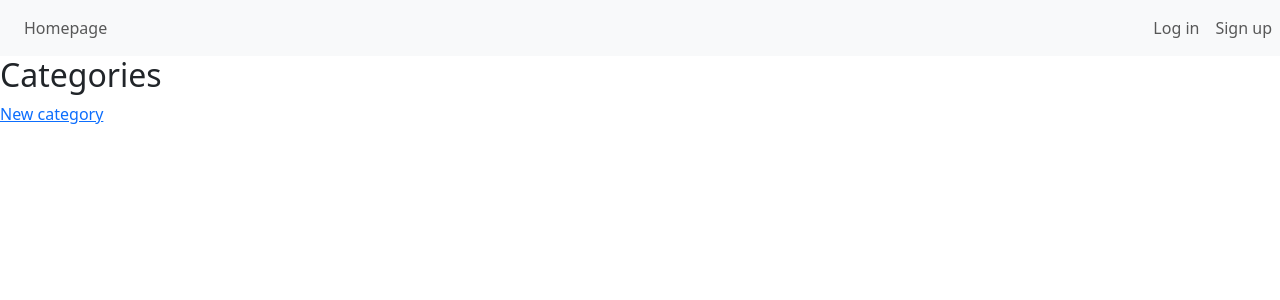
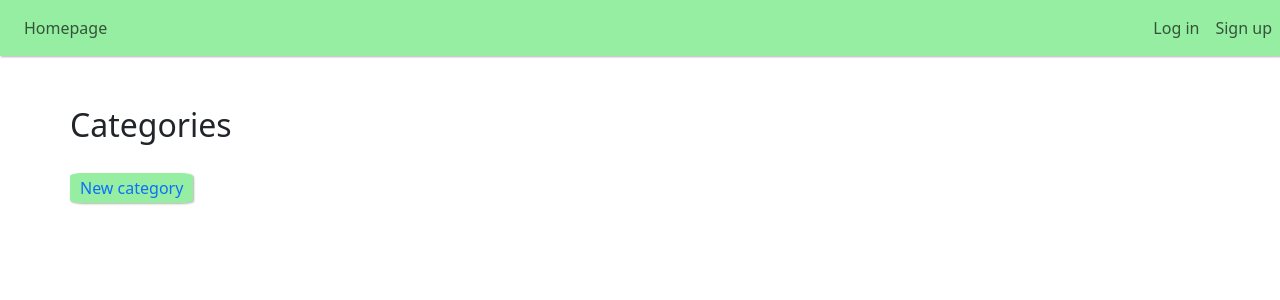
Before and after one commit to karutka/CodeAcademy-Full-Stack-Python-Project, a Flask app: template templates/categories.html in a window 1280 px wide. Shown: the top 300 px of the page. Run offline with Flask 2, Linux system fonts and the light colour scheme; the template is opened without the code that fills it, so the values that code supplies are empty; some libraries are stand-ins or nearby versions.

Commit message:
update styling

```diff
--- a/static/style.css
+++ b/static/style.css
@@ -0,0 +1,37 @@
+.navbar {
+    background-color: rgba(22, 217, 48, 0.45);
+    box-shadow: 1px 1px 2px rgba(0,0,0,0.3);
+}
+
+.container {
+    background-color: rgba(22, 217, 48, 0.75);
+    border-radius: 10px;
+    box-shadow: 1px 1px 2px rgba(0,0,0,0.3);
+    width: 500px;
+}
+
+.btn {
+    color: black;
+    border-color:  black;
+}
+
+.btn:hover {
+    background-color: white;
+    border-color:  black;
+}
+
+.header {
+    padding: 0 0 30px 20px;
+}
+
+.ref {
+    background-color: rgba(22, 217, 48, 0.45);
+    padding: 4px 10px;
+    border-radius: 10%;
+    text-decoration: none;
+    box-shadow: 1px 1px 2px rgba(0,0,0,0.3);
+}
+
+form {
+    margin: 20px;
+}
--- a/templates/categories.html
+++ b/templates/categories.html
@@ -1,21 +1,27 @@
 {% extends "layout.html" %}
+
+{% block pagetitle %}Categories | {% endblock %}
 
 {% block content %}
 {{ super() }}
-<h2>Categories</h2>
+<div style="margin: 50px;">
+<div class="header">
+    <h2>Categories</h2>
+    <br>
+    <a class="ref" href="{{ url_for('create_category')}}">New category</a>
+</div>
+
 {% if all_categories %}
 {% for category in all_categories %}
 <hr>
 <p>
     {{category.category}}
     <br>
-    <a href="{{ url_for('delete_category', id=category['id']) }}">Delete</a>
-    <a href="{{ url_for('modify_category', id=category['id']) }}">Edit</a>
+    <a class="ref" href="{{ url_for('modify_category', id=category['id']) }}">Edit</a>
+    <a class="ref" href="{{ url_for('delete_category', id=category['id']) }}">Delete</a>
 </p>
 {% endfor %}
 <hr>
 {% endif %}
-
-<p><a href="{{ url_for('create_category')}}">New category</a></p>
-
+</div>
 {% endblock %}
--- a/templates/create_note.html
+++ b/templates/create_note.html
@@ -4,6 +4,8 @@
 
 {% block content %}
 {{ super() }}
+<div style="margin: 50px;">
+<h2 class="header">Here you can create new note</h2>
 <form method="post" action="#">
     {{ form.hidden_tag() }}
     <div class="form-group">
@@ -21,4 +23,5 @@
     <br>
     {{ form.submit }}
 </form>
+</div>
 {% endblock %}
--- a/templates/layout.html
+++ b/templates/layout.html
@@ -2,7 +2,7 @@
 
 {% block content %}
 {% from 'bootstrap5/nav.html' import render_nav_item %}
-<nav class="navbar navbar-expand-lg navbar-light bg-light">
+<nav class="navbar navbar-expand-lg navbar-light">
     <div class="navbar-nav me-auto">
 
         <a class="nav-item nav-link{% if request.endpoint and request.endpoint == 'index' %} active" aria-current="page{% endif %}"
--- a/templates/modify_category.html
+++ b/templates/modify_category.html
@@ -1,7 +1,11 @@
 {% extends "layout.html" %}
+
+{% block pagetitle %}Categories | {% endblock %}
 
 {% block content %}
 {{ super() }}
+<div style="margin: 50px;">
+<h2 class="header">Here you can edit category's title</h2>
 <form method="post" action="#">
     {{ form.hidden_tag() }}
     <div class="form-group">
@@ -11,4 +15,5 @@
     <br>
     {{ form.submit }}
 </form>
+</div>
 {% endblock %}
--- a/templates/modify_note.html
+++ b/templates/modify_note.html
@@ -1,7 +1,11 @@
 {% extends "layout.html" %}
+
+{% block pagetitle %}Notes | {% endblock %}
 
 {% block content %}
 {{ super() }}
+<div style="margin: 50px;">
+<h2 class="header">Here you can edit your note</h2>
 <form method="post" action="#">
     {{ form.hidden_tag() }}
     <div class="form-group">
@@ -19,4 +23,5 @@
     <br>
     {{ form.submit }}
 </form>
+</div>
 {% endblock %}
```
Also changed, not shown: templates/create_category.html (+5 -2 lines), templates/login.html (+3 -7 lines), templates/notes.html (+13 -6 lines), templates/register.html (+7 -6 lines), templates/search.html (+7 -4 lines).
